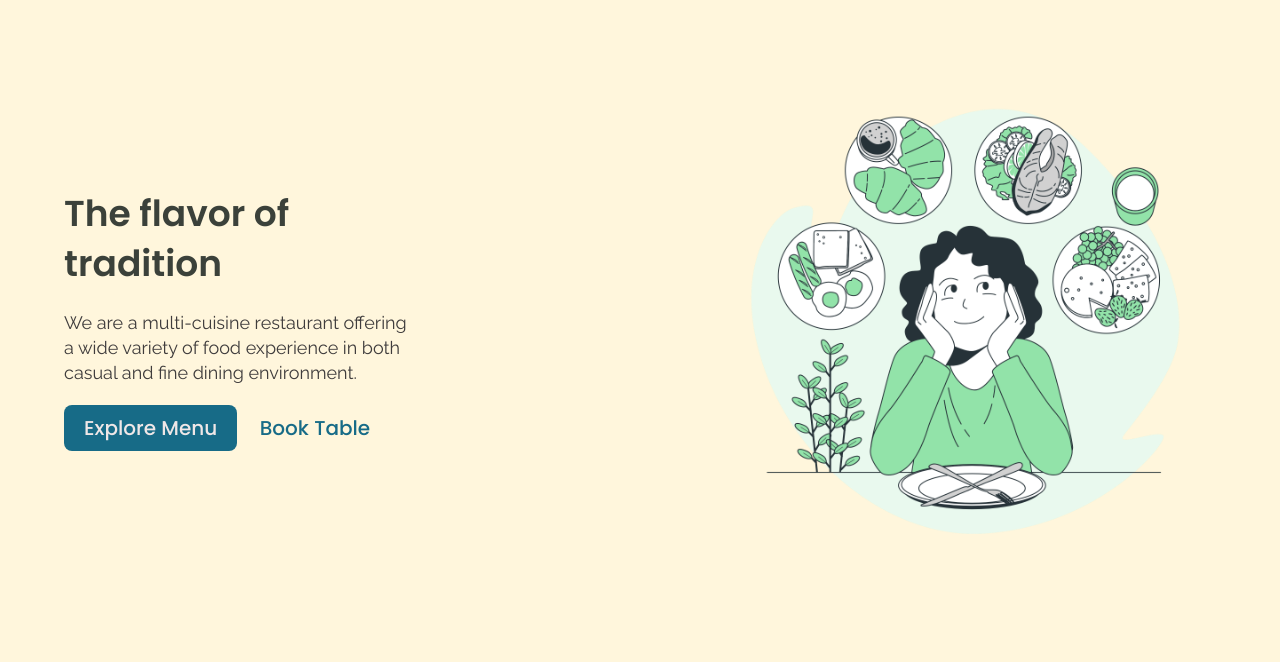
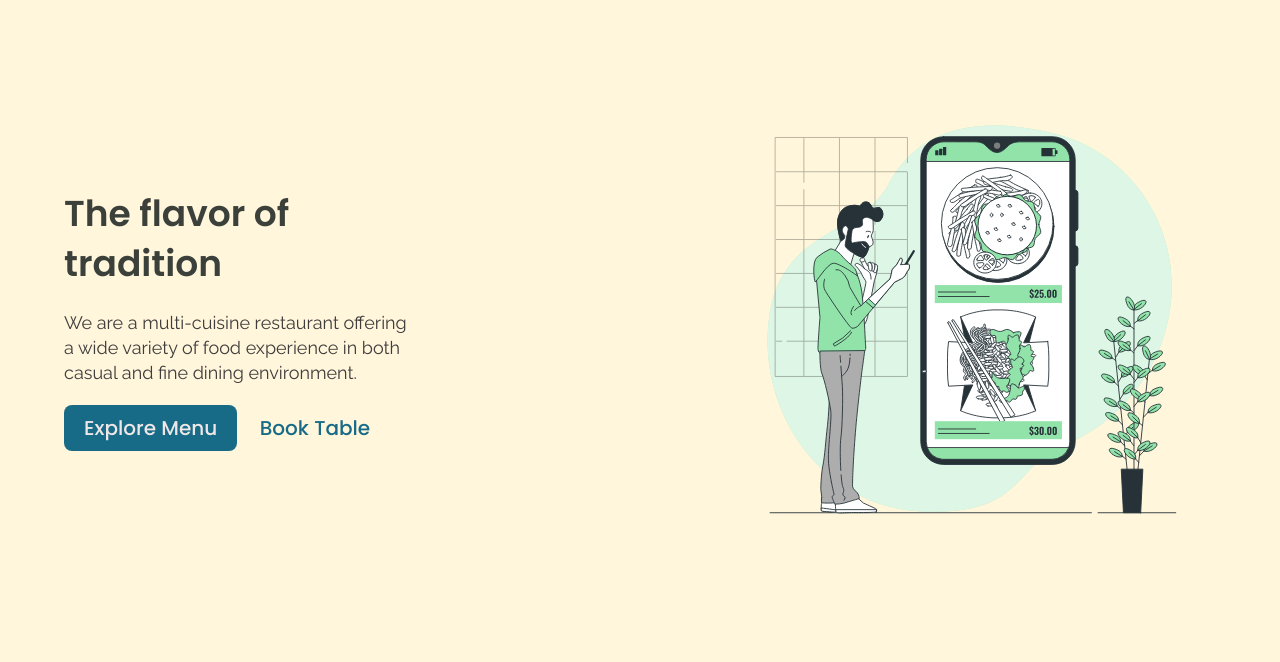
Before and after one commit to shivamyadav2002/restaurants, a plain HTML site: page index.html in a window 1280 px wide. Shown: the part 138-800 px from the top of the page. Drawn offline with nearby package versions, Linux system fonts and the light colour scheme.

Commit message:
Update index.html

```diff
--- a/index.html
+++ b/index.html
@@ -78,7 +78,7 @@
         </div>
         <div class="hero__right" data-aos="fade-right">
           <div class="hero__imgWrapper">
-            <img src="./images/hero1.png">
+            <img src="./images/Order food-bro.svg">
           </div>
         </div>
       </div>
```
